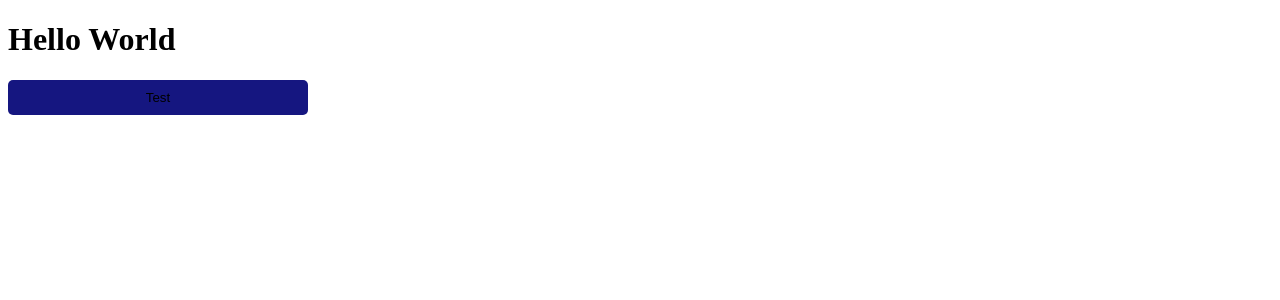
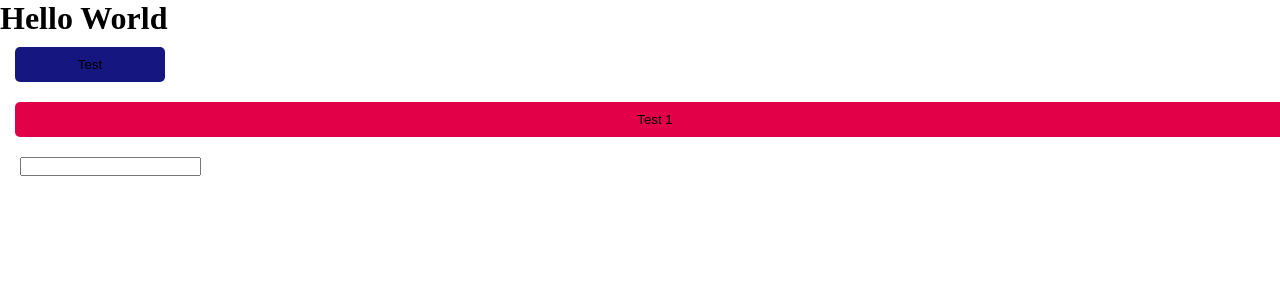
Before and after one commit to amlannandy/EcoSearch-Old, a React (Create React App) app in the folder client/: page / in a window 1280 px wide. Shown: the top 300 px of the page. Built offline with nearby package versions, Linux system fonts and the light colour scheme; the HTML template or start-up script is replaced by a standard one.

Commit message:
setup scss files

```diff
--- a/client/src/App.tsx
+++ b/client/src/App.tsx
@@ -1,11 +1,13 @@
 import React from 'react';
-import './styles/App.scss';
+import './styles/app.scss';
 
 const App = () => {
   return (
     <div>
       <h1>Hello World</h1>
       <button className='btn btn-primary'>Test</button>
+      <button className='btn btn-danger btn-block'>Test 1</button>
+      <input type='text' className='input-group' />
     </div>
   );
 };
--- a/client/src/styles/App.scss
+++ b/client/src/styles/App.scss
@@ -1,23 +1,12 @@
-$color_primary: #151680;
-$color_accent: #1c44ac;
-$color_dark: #444444;
-$color_grey: #ccc;
-$color_white: #ffffff;
-$color_danger: #e20049;
-$color_success: #58b368;
-
-$heading_1: 28px;
-$paragraph: 18px;
-
-// Button
-.btn {
-  padding: 10px 20px;
-  border: none;
-  cursor: pointer;
-  border-radius: 5px;
-  min-width: 300px;
+* {
+  padding: 0;
+  margin: 0;
+  box-sizing: border-box;
 }
 
-.btn-primary {
-  background-color: $color_primary;
-}
+// Theme files
+@import './variables.scss';
+
+// UI Components
+@import './buttons.scss';
+@import './inputs.scss';
--- /dev/null
+++ b/client/src/styles/_buttons.scss
@@ -0,0 +1,24 @@
+// Button
+.btn {
+  padding: 10px 20px;
+  display: inline-block;
+  border: none;
+  cursor: pointer;
+  border-radius: 5px;
+  min-width: 150px;
+  margin: 10px 15px;
+}
+
+.btn-block {
+  display: block;
+  width: 100%;
+}
+
+// Colors
+.btn-primary {
+  background-color: $color_primary;
+}
+
+.btn-danger {
+  background-color: $color_danger;
+}
--- /dev/null
+++ b/client/src/styles/_inputs.scss
@@ -0,0 +1,8 @@
+.input-group {
+  margin: 10px 20px;
+}
+
+.input-group input {
+  border: 1px solid $color_primary;
+  padding: 10px 15px;
+}
--- /dev/null
+++ b/client/src/styles/_variables.scss
@@ -0,0 +1,10 @@
+$color_primary: #151680;
+$color_accent: #1c44ac;
+$color_dark: #444444;
+$color_grey: #ccc;
+$color_white: #ffffff;
+$color_danger: #e20049;
+$color_success: #58b368;
+
+$heading_1: 28px;
+$paragraph: 18px;
```
